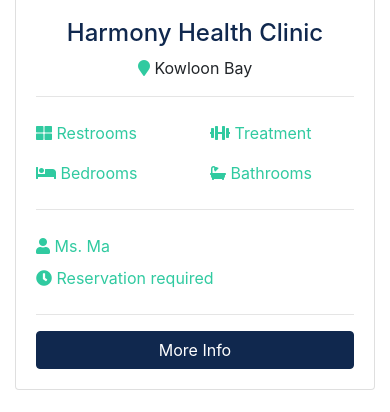
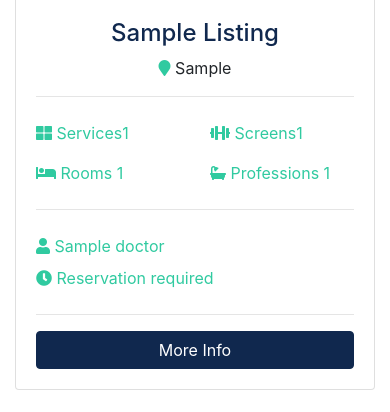
Before and after one commit to francis-tso/erb7, a Django app: page / in a window 390 px wide. Shown: the part 1230-1642 px from the top of the page. Run offline with Django 5.2, Linux system fonts and the light colour scheme; tables that the repository leaves empty hold one stand-in row (values such as "Sample post"); grey boxes marked "Sample" are stand-in pictures; some libraries are stand-ins or nearby versions.

Commit message:
Step 11 : index template

```diff
--- a/listings/models.py
+++ b/listings/models.py
@@ -26,5 +26,9 @@ class Listing(models.Model):
     is_published = models.BooleanField(default=True)
     list_date = models.DateTimeField(auto_now_add=True)
 
+    class Meta:
+        ordering = ('-list_date',)
+        indexes = [models.Index(fields=['list_date'])]
+
     def __str__(self):
         return self.title
--- a/pages/views.py
+++ b/pages/views.py
@@ -1,10 +1,12 @@
 from django.shortcuts import render
 from django.http import HttpResponse
 # Create your views here.
+from listings.models import Listing
 
 def index(request):
-    print(request.path)
-    return render(request, 'pages/index.html')
+    listings = Listing.objects.filter(is_published=True)[:3]
+    context = {"listings" : listings}
+    return render(request, 'pages/index.html', context)
 
 def about(request):
     print(request.path)
--- a/templates/pages/index.html
+++ b/templates/pages/index.html
@@ -1,4 +1,6 @@
-{% extends 'base.html'%} {% block content %}
+{% extends 'base.html'%}
+<!--load humanize-->
+{% load humanize %} {% block content %}
     <!-- Showcase -->
     <section id="showcase">
       <div class="container text-center">
@@ -97,44 +99,46 @@
       <div class="container">
         <h3 class="text-center mb-3">Inpatient medical services</h3>
         <div class="row">
+          {% if listings %}
           <!-- Listing 1 -->
+          {% for listing in listings %}
           <div class="col-md-6 col-lg-4 mb-4">
             <div class="card listing-preview">
-              {% comment %}  top{% endcomment %}
+                {% comment %} 1 {% endcomment %}
               <img
                 class="card-img-top"
-                src="assets/img/clinics/clinic-1.jpg"
+                src= {{listing.photo_main.url}}
                 alt=""
               />
               <div class="card-img-overlay">
               </div>
               <div class="card-body">
                 <div class="listing-heading text-center">
-                  <h4 class="text-primary">Harmony Health Clinic</h4>
+                  <h4 class="text-primary">{{listing.title | title }}</h4>
                   <p>
-                    <i class="fas fa-map-marker text-secondary"></i> Kowloon Bay
+                    <i class="fas fa-map-marker text-secondary"></i> {{listing.district | title}}
                   </p>
                 </div>
                 <hr />
                 <div class="row py-2 text-secondary">
                   <div class="col-6">
-                    <i class="fas fa-th-large"></i> Restrooms
+                    <i class="fas fa-th-large"></i> Services{{listing.service}}
                   </div>
                   <div class="col-6">
-                    <i class="fas fa-dumbbell"></i> Treatment
+                    <i class="fas fa-dumbbell"></i> Screens{{listing.screen}}
                   </div>
                 </div>
                 <div class="row py-2 text-secondary">
                   <div class="col-6">
-                    <i class="fas fa-bed"></i> Bedrooms
+                    <i class="fas fa-bed"></i> Rooms {{listing.rooms}}
                   </div>
                   <div class="col-6">
-                    <i class="fas fa-bath"></i> Bathrooms
+                    <i class="fas fa-bath"></i> Professions {{listing.professional}}
                   </div>
                 </div>
                 <hr />
                 <div class="row py-2 text-secondary">
-                  <div class="col-12"><i class="fas fa-user"></i> Ms. Ma</div>
+                  <div class="col-12"><i class="fas fa-user"></i> {{listing.doctor.name}}</div>
                 </div>
                 <div class="row text-secondary pb-2">
                   <div class="col-12">
@@ -142,16 +146,17 @@
                   </div>
                 </div>
                 <hr />
-                {% comment %} listing {% endcomment %}
+                {% comment %} 2 {% endcomment %}
                 <a href="listing.html" class="btn btn-primary btn-block"
                   >More Info</a
                 >
               </div>
             </div>
           </div>
+          {% endfor %}
 
           <!-- Listing 2 -->
-          <div class="col-md-6 col-lg-4 mb-4">
+<!--          <div class="col-md-6 col-lg-4 mb-4">
             <div class="card listing-preview">
               <img
               {% comment %} card {% endcomment %}
@@ -205,9 +210,11 @@
               </div>
             </div>
           </div>
+        -->
 
           <!-- Listing 3 -->
-          <div class="col-md-6 col-lg-4 mb-4">
+
+<!--          <div class="col-md-6 col-lg-4 mb-4">
             <div class="card listing-preview">
               <img
                 class="card-img-top"
@@ -259,6 +266,13 @@
               </div>
             </div>
           </div>
+-->
+
+          {% else %}
+          <div class="col-md-12">
+            <h2> No Clinic Available </h2>
+          </div>
+          {% endif %}
         </div>
       </div>
     </section>
```
Also changed, not shown: listings/views.py (+7 -1 lines), templates/listings/listings.html (+22 -5 lines).
